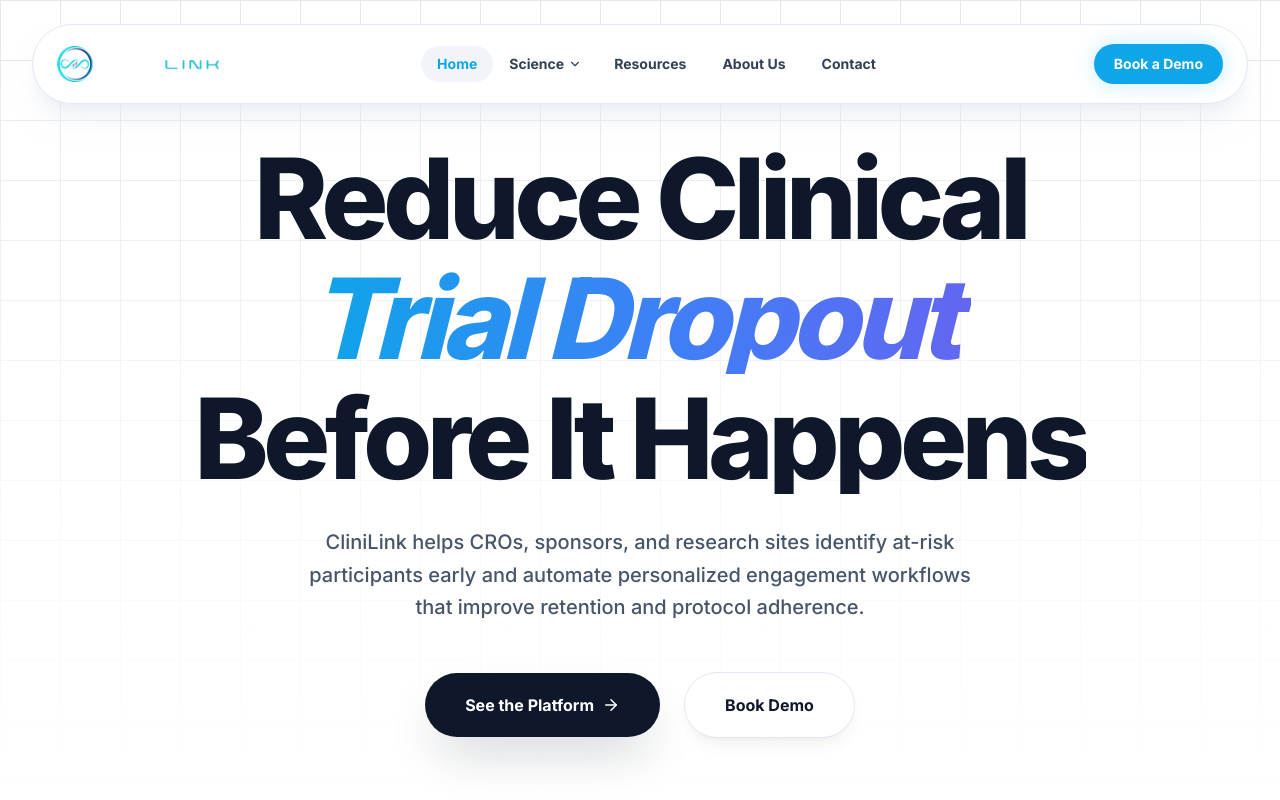
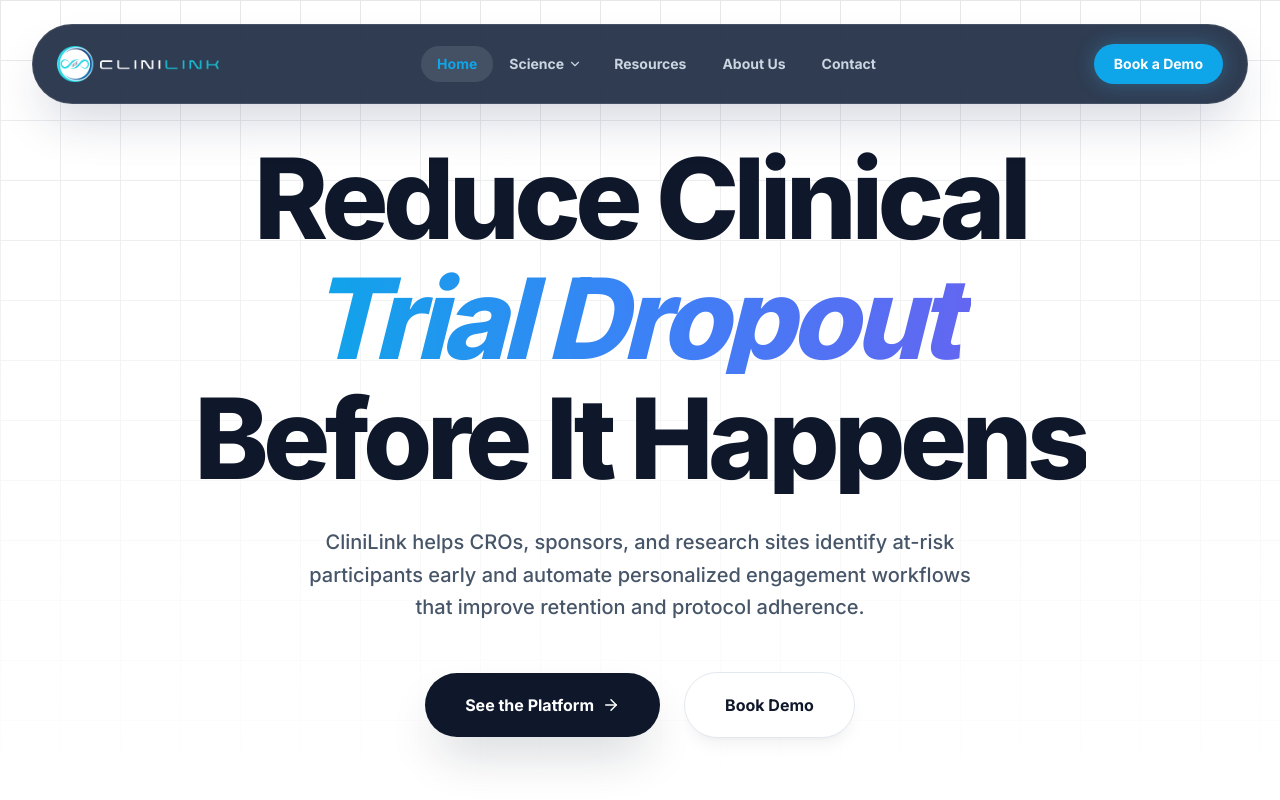
Before and after one commit to Vyce-Digital-Media/clinilink-web, a React (Vite) app: page / in a window 1280 px wide. Shown: the top 800 px of the page. Built offline with nearby package versions, Linux system fonts and the light colour scheme.

Commit message:
implement responsive animated Navbar component with dropdown support

```diff
--- a/src/components/layout/Navbar.jsx
+++ b/src/components/layout/Navbar.jsx
@@ -51,7 +51,7 @@ export function Navbar() {
       className={`fixed inset-x-0 mx-auto z-50 transition-all duration-500 ease-[cubic-bezier(0.22,1,0.36,1)] ${scrolled ? 'top-4 w-[95%] max-w-5xl' : 'top-6 w-[95%] max-w-7xl'
         }`}
     >
-      <div className="bg-white/80 backdrop-blur-xl border border-slate-200 shadow-xl shadow-slate-200/50 rounded-full px-4 sm:px-6 h-16 sm:h-20 flex items-center justify-between">
+      <div className="bg-[#0b1b33]/85 backdrop-blur-xl border border-white/10 shadow-2xl shadow-blue-950/20 rounded-full px-4 sm:px-6 h-16 sm:h-20 flex items-center justify-between">
 
         {/* LOGO */}
         <Link to="/" className="flex items-center gap-2 relative z-20">
@@ -77,7 +77,7 @@ export function Navbar() {
                   onMouseLeave={() => setScienceOpen(false)}
                 >
                   <div className={`flex items-center gap-1 text-sm font-bold transition-colors z-10 relative ${
-                    isActive ? 'text-primary' : 'text-slate-700 hover:text-primary'
+                    isActive ? 'text-primary' : 'text-slate-300 hover:text-white'
                   }`}>
                     {link.name}
                     <ChevronDown size={14} className={`transition-transform duration-300 ${scienceOpen ? 'rotate-180' : ''}`} />
@@ -86,7 +86,7 @@ export function Navbar() {
                   {displayBubble && (
                     <motion.div
                       layoutId="navBubble"
-                      className="absolute inset-0 bg-slate-100 rounded-full -z-0"
+                      className="absolute inset-0 bg-white/10 rounded-full -z-0"
                       transition={{ type: "spring", bounce: 0.15, duration: 0.5 }}
                     />
                   )}
@@ -99,20 +99,20 @@ export function Navbar() {
                         animate={{ opacity: 1, y: 0, scale: 1, filter: "blur(0px)" }}
                         exit={{ opacity: 0, y: 10, scale: 0.95, filter: "blur(5px)" }}
                         transition={{ type: "spring", stiffness: 300, damping: 25 }}
-                        className="absolute top-[calc(100%+1rem)] left-1/2 -translate-x-1/2 bg-white/95 backdrop-blur-xl rounded-2xl shadow-[0_20px_40px_rgba(0,0,0,0.1)] border border-slate-100 p-2 w-64 origin-top z-50"
+                        className="absolute top-[calc(100%+1rem)] left-1/2 -translate-x-1/2 bg-[#0b1b33]/95 backdrop-blur-xl rounded-2xl shadow-[0_20px_40px_rgba(0,0,0,0.3)] border border-white/10 p-2 w-64 origin-top z-50"
                       >
                         <Link to="/platform" className={`block px-4 py-3 text-sm font-semibold rounded-xl transition-colors ${
-                          location.pathname === '/platform' ? 'bg-slate-50 text-primary' : 'text-slate-700 hover:bg-slate-50 hover:text-primary'
+                          location.pathname === '/platform' ? 'bg-white/10 text-primary' : 'text-slate-300 hover:bg-white/10 hover:text-white'
                         }`}>
                           Platform
                         </Link>
                         <Link to="/solutions" className={`block px-4 py-3 text-sm font-semibold rounded-xl transition-colors ${
-                          location.pathname === '/solutions' ? 'bg-slate-50 text-primary' : 'text-slate-700 hover:bg-slate-50 hover:text-primary'
+                          location.pathname === '/solutions' ? 'bg-white/10 text-primary' : 'text-slate-300 hover:bg-white/10 hover:text-white'
                         }`}>
                           Solutions
                         </Link>
                         <Link to="/retention-intelligence" className={`block px-4 py-3 text-sm font-semibold rounded-xl transition-colors ${
-                          location.pathname === '/retention-intelligence' ? 'bg-slate-50 text-primary' : 'text-slate-700 hover:bg-slate-50 hover:text-primary'
+                          location.pathname === '/retention-intelligence' ? 'bg-white/10 text-primary' : 'text-slate-300 hover:bg-white/10 hover:text-white'
                         }`}>
                           Retention Intelligence
                         </Link>
@@ -128,7 +128,7 @@ export function Navbar() {
                 key={link.name}
                 to={link.path}
                 className={`relative px-4 py-2 text-sm font-bold transition-colors ${
-                  isActive ? 'text-primary' : 'text-slate-700 hover:text-primary'
+                  isActive ? 'text-primary' : 'text-slate-300 hover:text-white'
                 }`}
                 onMouseEnter={() => setHoveredIndex(index)}
               >
@@ -136,7 +136,7 @@ export function Navbar() {
                 {displayBubble && (
                   <motion.div
                     layoutId="navBubble"
-                    className="absolute inset-0 bg-slate-100 rounded-full z-0"
+                    className="absolute inset-0 bg-white/10 rounded-full z-0"
                     transition={{ type: "spring", bounce: 0.15, duration: 0.5 }}
                   />
                 )}
```
